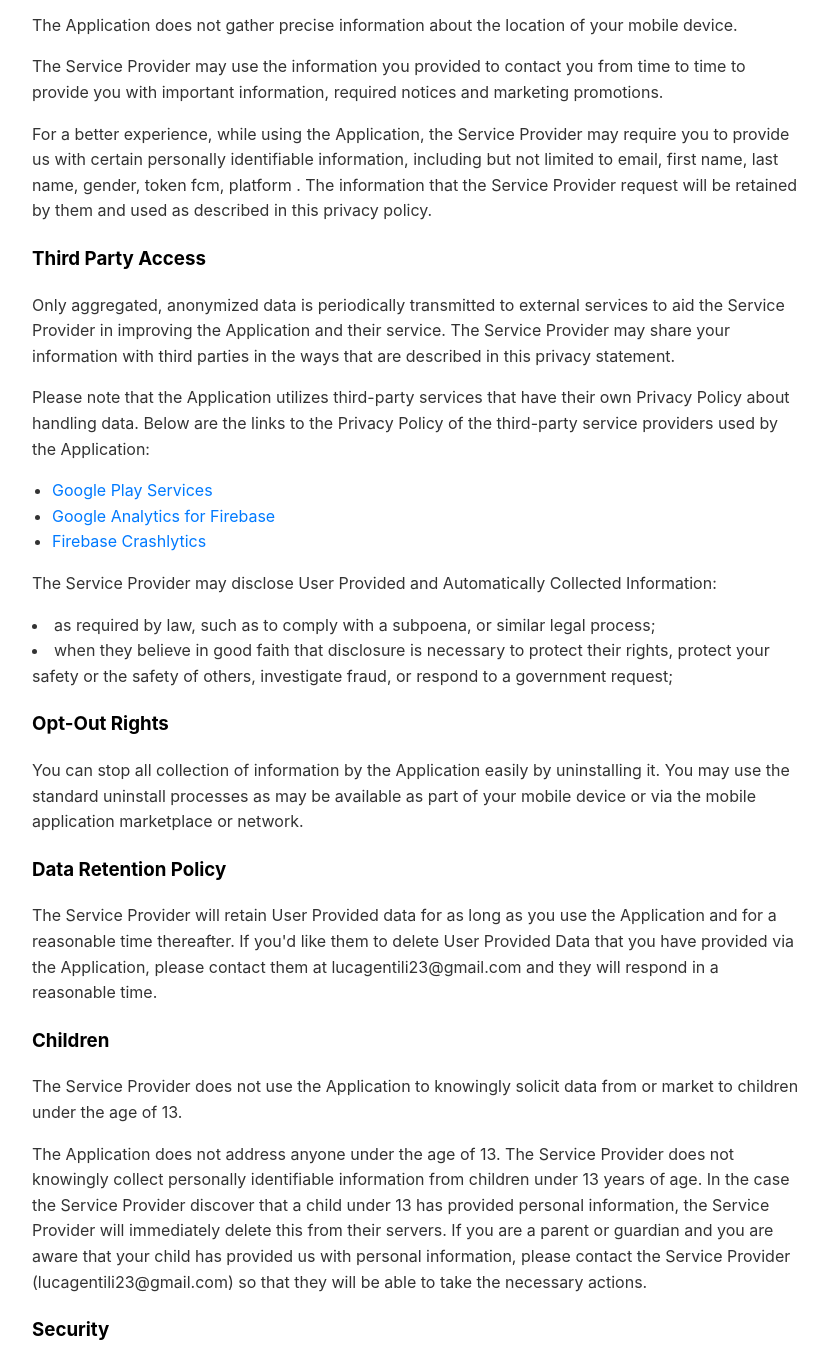
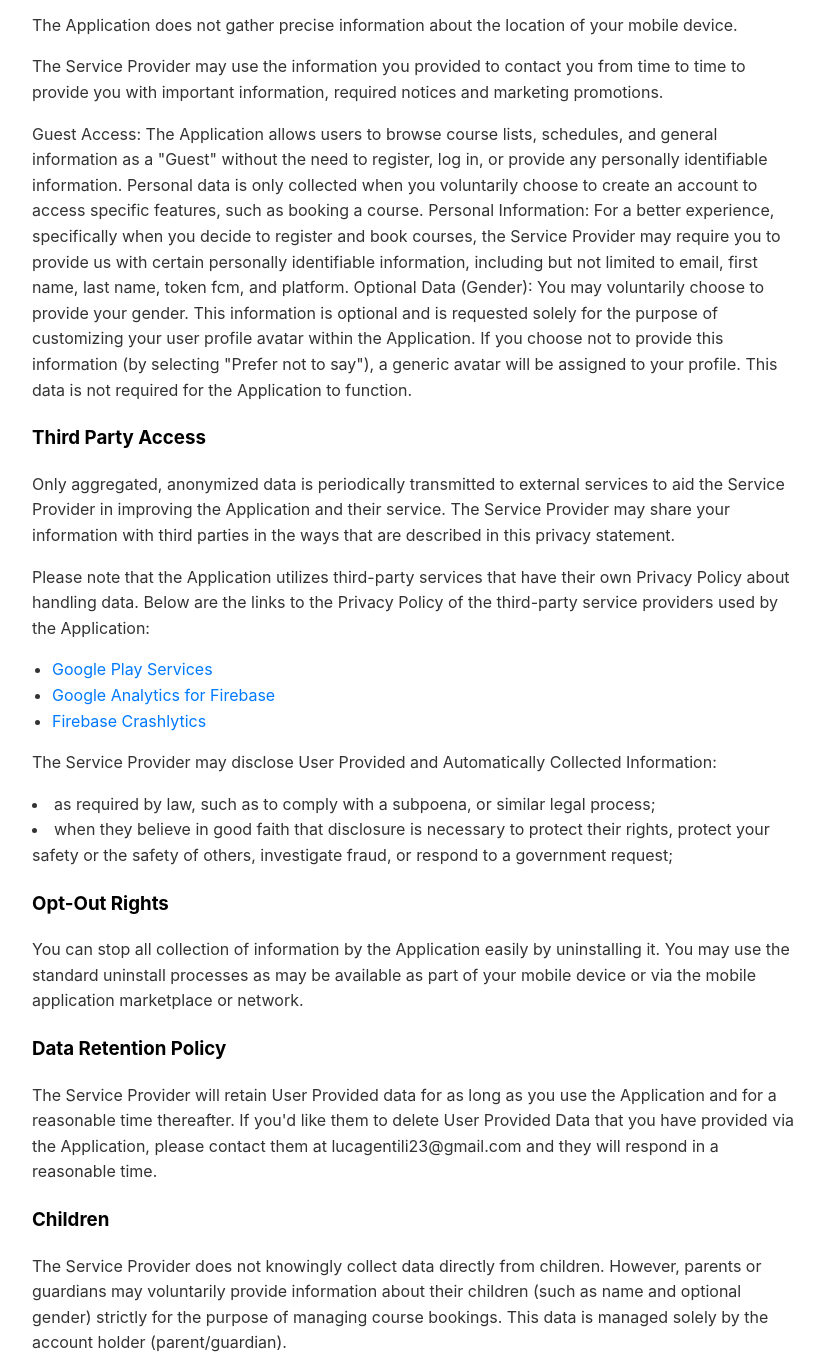
Before and after one commit to lucagentili23/piscina-pergola-legal, a plain HTML site: page index.html in a window 1280 px wide. Shown: the part 1092-2451 px from the top of the page, without its empty margins (223-1051 px from the left). Drawn offline with Linux system fonts and the light colour scheme.

Commit message:
Update index.html

```diff
--- a/index.html
+++ b/index.html
@@ -63,7 +63,11 @@
 
         <p>The Application does not gather precise information about the location of your mobile device.</p>
 <p>The Service Provider may use the information you provided to contact you from time to time to provide you with important information, required notices and marketing promotions.</p>
-  <p>For a better experience, while using the Application, the Service Provider may require you to provide us with certain personally identifiable information, including but not limited to email, first name, last name, gender, token fcm, platform . The information that the Service Provider request will be retained by them and used as described in this privacy policy.</p>
+  <p>Guest Access: The Application allows users to browse course lists, schedules, and general information as a "Guest" without the need to register, log in, or provide any personally identifiable information. Personal data is only collected when you voluntarily choose to create an account to access specific features, such as booking a course.
+
+Personal Information: For a better experience, specifically when you decide to register and book courses, the Service Provider may require you to provide us with certain personally identifiable information, including but not limited to email, first name, last name, token fcm, and platform.
+
+Optional Data (Gender): You may voluntarily choose to provide your gender. This information is optional and is requested solely for the purpose of customizing your user profile avatar within the Application. If you choose not to provide this information (by selecting "Prefer not to say"), a generic avatar will be assigned to your profile. This data is not required for the Application to function.</p>
 
         <h3>Third Party Access</h3>
         <p>Only aggregated, anonymized data is periodically transmitted to external services to aid the Service Provider in improving the Application and their service. The Service Provider may share your information with third parties in the ways that are described in this privacy statement.</p>
@@ -84,7 +88,7 @@
             <p>The Service Provider will retain User Provided data for as long as you use the Application and for a reasonable time thereafter. If you'd like them to delete User Provided Data that you have provided via the Application, please contact them at lucagentili23@gmail.com and they will respond in a reasonable time.</p>
 
             <h3>Children</h3>
-<p>The Service Provider does not use the Application to knowingly solicit data from or market to children under the age of 13.</p>
+<p>The Service Provider does not knowingly collect data directly from children. However, parents or guardians may voluntarily provide information about their children (such as name and optional gender) strictly for the purpose of managing course bookings. This data is managed solely by the account holder (parent/guardian).</p>
         <p>The Application does not address anyone under the age of 13. The Service Provider does not knowingly collect personally identifiable information from children under 13 years of age. In the case the Service Provider discover that a child under 13 has provided personal information, the Service Provider will immediately delete this from their servers. If you are a parent or guardian and you are aware that your child has provided us with personal information, please contact the Service Provider (lucagentili23@gmail.com) so that they will be able to take the necessary actions.</p>
             <h3>Security</h3>
 <p>The Service Provider is concerned about safeguarding the confidentiality of your information. The Service Provider provides physical, electronic, and procedural safeguards to protect information the Service Provider processes and maintains.</p>
```
